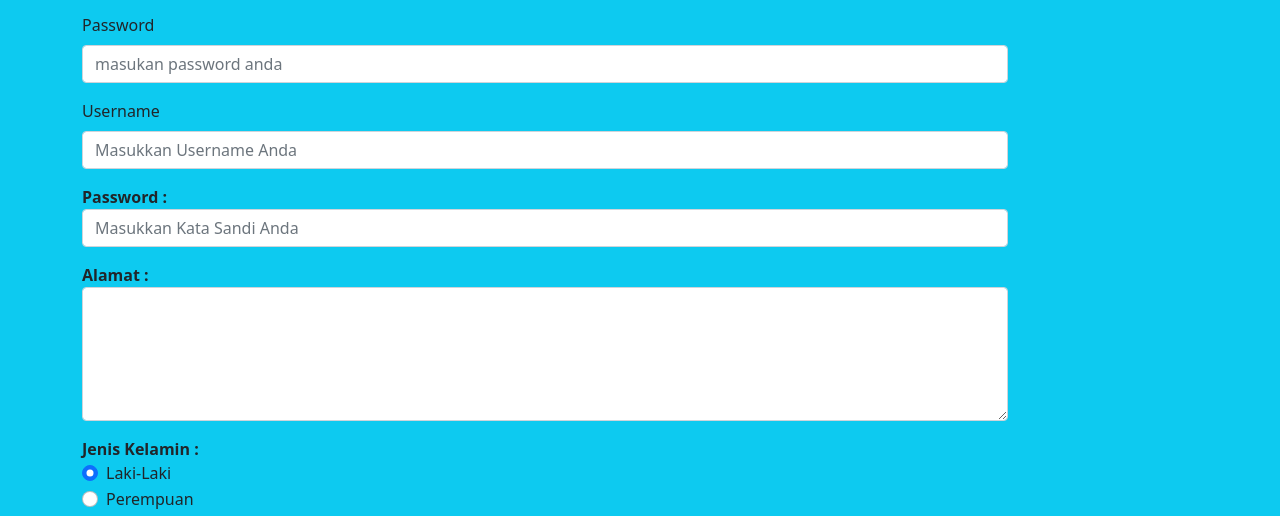
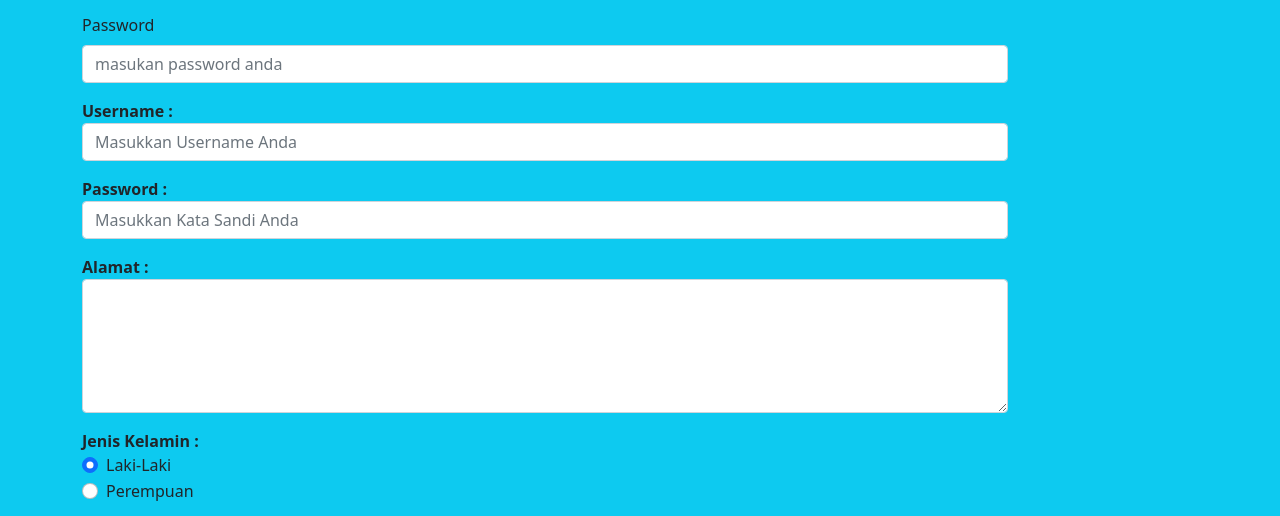
Before and after one commit to bastianwilfred/bastianwilfred.github.io, a plain HTML site: page contactus.html in a window 1280 px wide. Shown: the part 247-763 px from the top of the page. Drawn offline with nearby package versions, Linux system fonts and the light colour scheme.

Commit message:
benerin
contact us

```diff
--- a/contactus.html
+++ b/contactus.html
@@ -61,7 +61,7 @@
                   <label for="exampleInputPassword1" class="form-label">Password</label>
                   <input type="password" class="form-control" id="exampleInputPassword1" placeholder="masukan password anda" />
                   <div class="mb-3 mt-3">
-                    <label for="exampleInputPassword1" class="form-label">Username</label>
+                    <label for="text"><b>Username :</b></label>
                     <input type="text" class="form-control" id="username" placeholder="Masukkan Username Anda" name="username">
                   </div>
                   <div class="mb-3">
```
